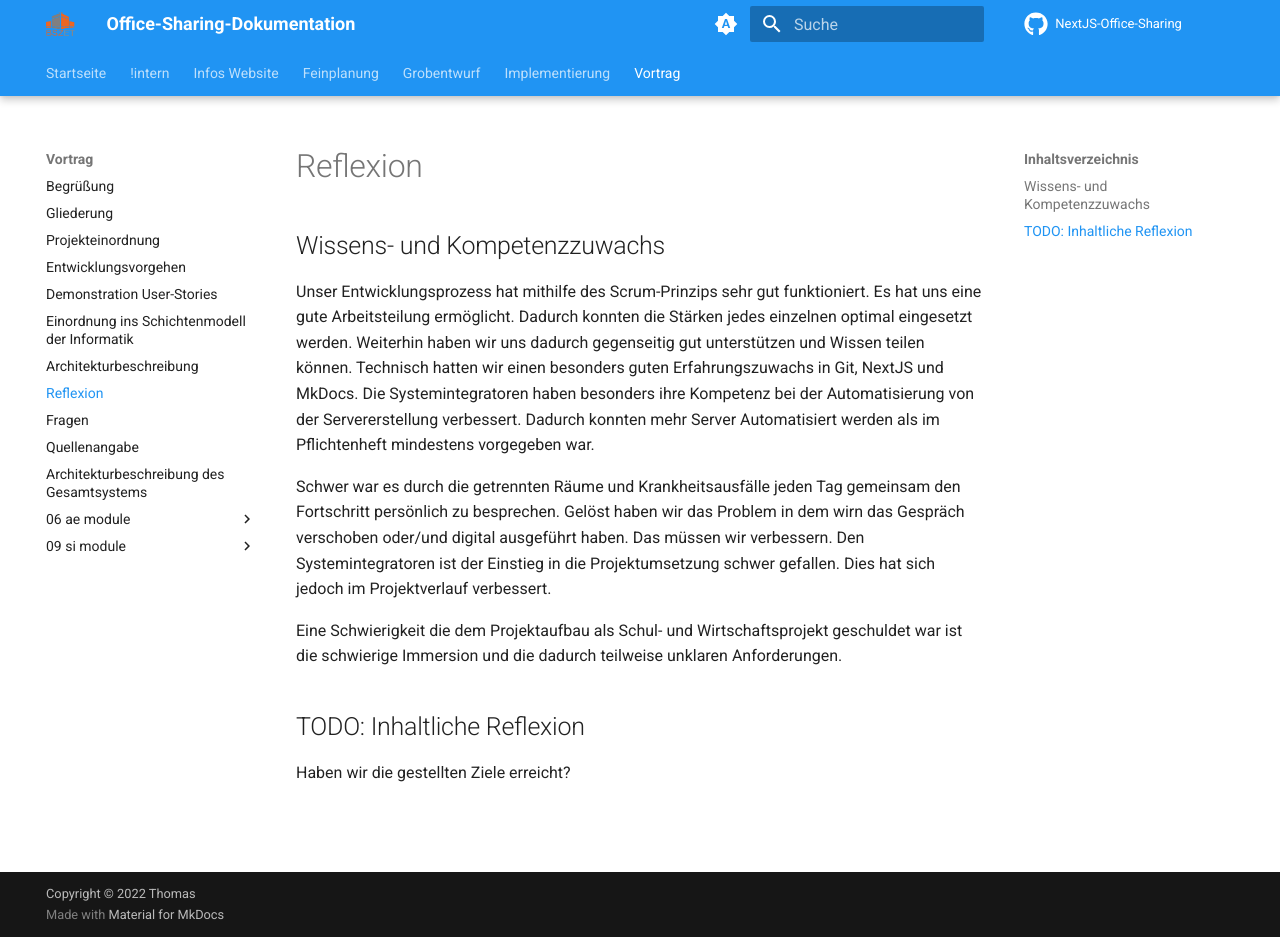
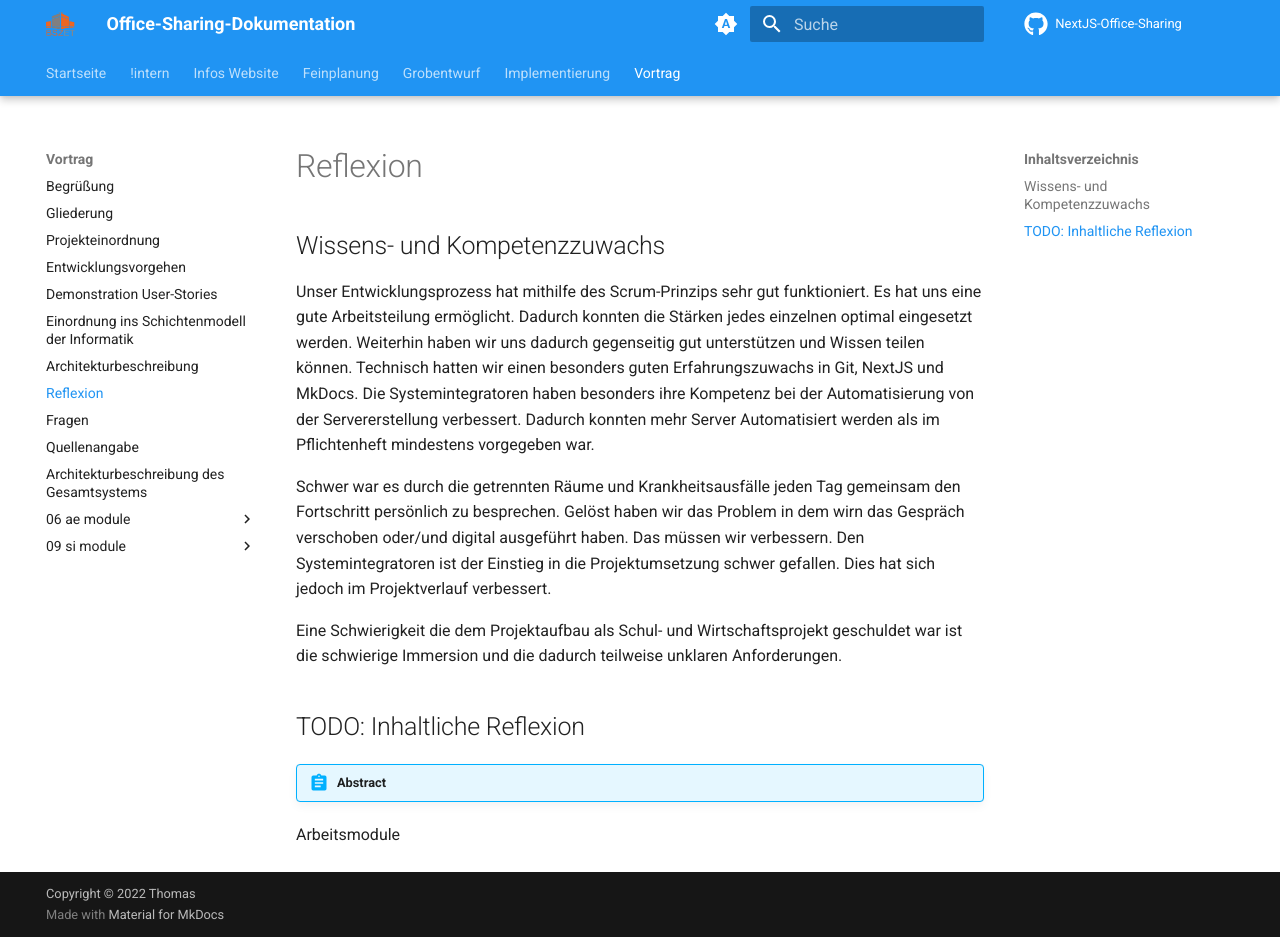
Before and after one commit to gz-bad-erzland-p2/Dokumentation, an MkDocs documentation site: the page built from docs/vortrag/10_reflexion.md, in a window 1280 px wide and 937 px high. Built offline with MkDocs 1.6.1 and Material for MkDocs 9.7.7, drawn with Linux system fonts in a browser that asks for light colours; comment, search, counter and statistics services are not loaded.

Commit message:
Update 10_reflexion.md

```diff
--- a/docs/vortrag/10_reflexion.md
+++ b/docs/vortrag/10_reflexion.md
@@ -14,4 +14,6 @@ Den Systemintegratoren ist der Einstieg in die Projektumsetzung schwer gefallen.
 Eine Schwierigkeit die dem Projektaufbau als Schul- und Wirtschaftsprojekt geschuldet war ist die schwierige Immersion und die dadurch teilweise unklaren Anforderungen.
 
 ## TODO: Inhaltliche Reflexion
-Haben wir die gestellten Ziele erreicht?
+
+!!! abstract
+Arbeitsmodule
```
